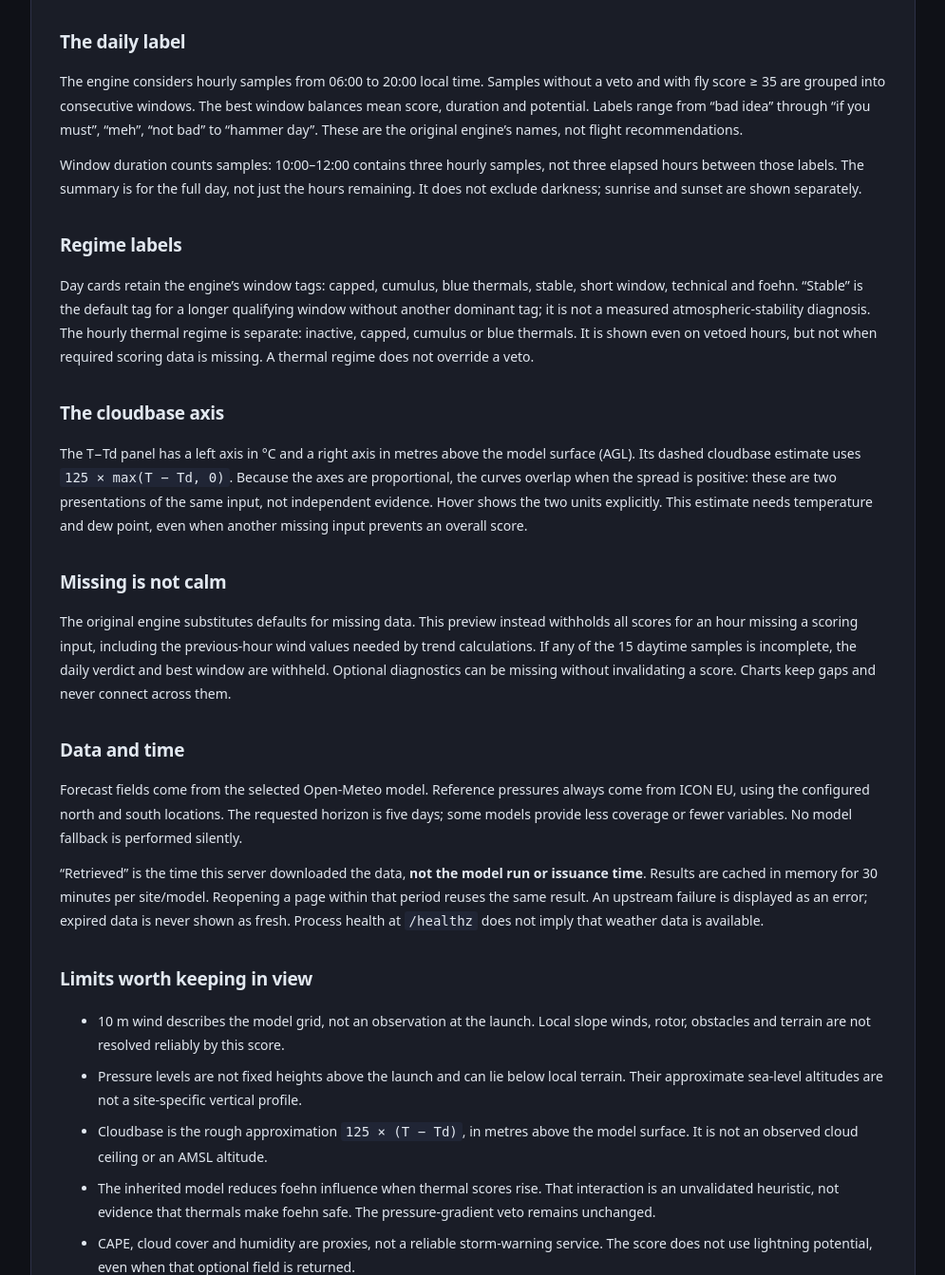
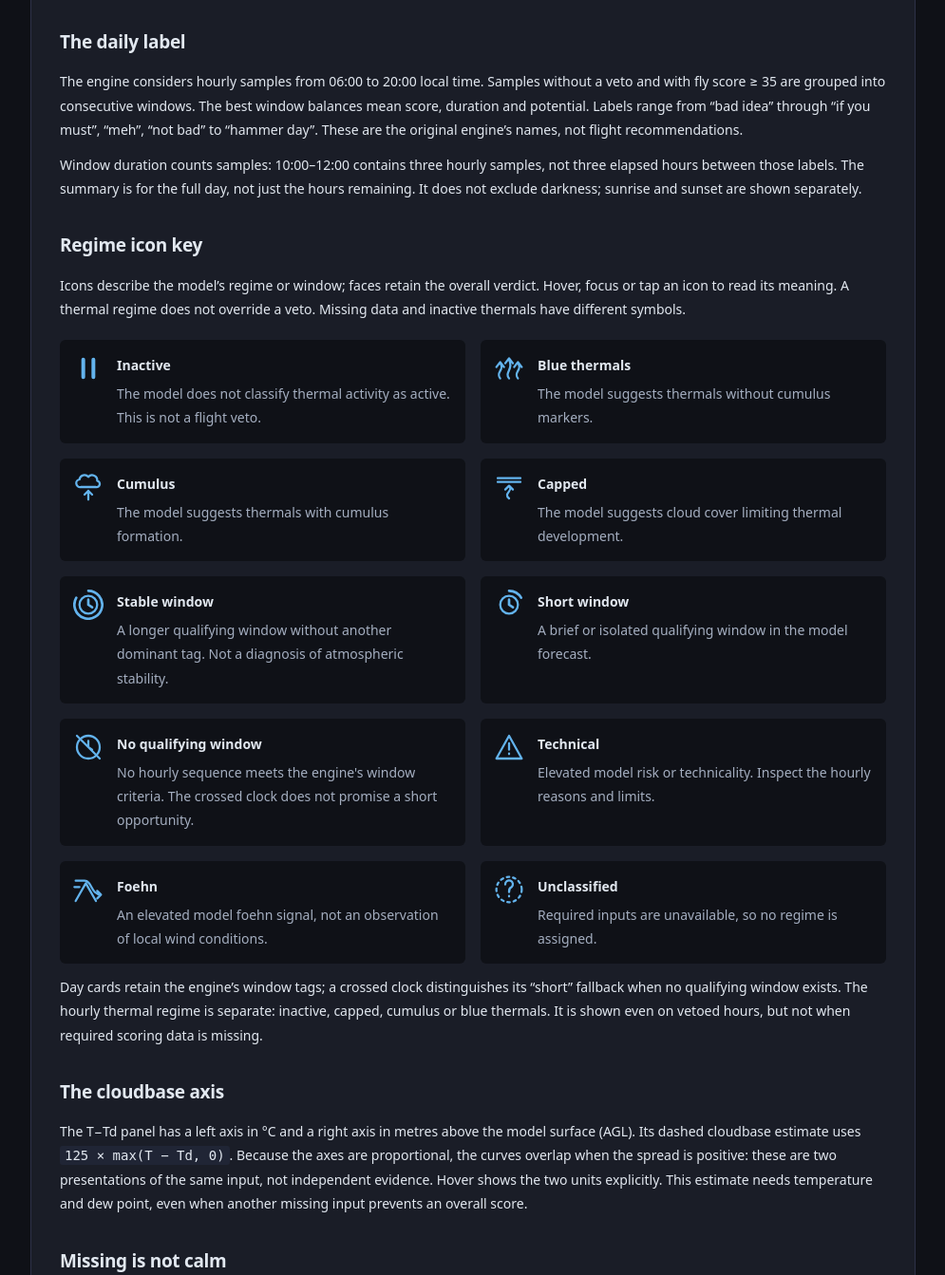
Before and after one commit to that-ugly-cat/bombometro, a FastAPI app: page /guide in a window 1280 px wide. Shown: the part 864-2207 px from the top of the page at 95% size, without its empty margins (142-1137 px from the left). Run offline with FastAPI, Linux system fonts and the light colour scheme.

Commit message:
Replace regime labels with accessible SVG icons
Add a shared icon key, distinguish no-window fallback, and keep touch and keyboard explanations separate from forecast navigation. 108 tests and live Chromium checks pass.

Ono · dedalo · gpt-6-astra-fast

```diff
--- a/static/app.js
+++ b/static/app.js
@@ -25,7 +25,7 @@ function openHour() {
 }
 window.addEventListener("hashchange", openHour);
 openHour();
-document.querySelectorAll('.hour[href^="#hour-"]').forEach(link => {
+document.querySelectorAll('.hour-link[href^="#hour-"]').forEach(link => {
   link.addEventListener("click", () => {
     const target = document.getElementById(link.hash.slice(1));
     if (target) target.open = true;
@@ -94,7 +94,16 @@ document.querySelectorAll(".chart-card").forEach(card => {
     }
     const regime = document.createElement("p");
     regime.className = "tooltip-regime";
-    regime.textContent = `Thermal regime: ${hour.regime}`;
+    const icon = document.createElementNS("http://www.w3.org/2000/svg", "svg");
+    icon.setAttribute("class", "regime-icon");
+    icon.setAttribute("viewBox", "0 0 24 24");
+    icon.setAttribute("aria-hidden", "true");
+    const use = document.createElementNS("http://www.w3.org/2000/svg", "use");
+    use.setAttribute("href", `${data.regime_sprite}#${hour.regime_info.key}`);
+    icon.append(use);
+    const explanation = document.createElement("span");
+    explanation.textContent = `${hour.regime_info.label}. ${hour.regime_info.description}`;
+    regime.append(icon, explanation);
     tooltip.append(regime);
     tooltip.hidden = false;
     crosshair.setAttribute("x1", hour.x);
@@ -142,3 +151,69 @@ document.addEventListener("pointerdown", event => {
   if (!event.target.closest(".chart-card") && dismissActiveChart) dismissActiveChart();
 });
 window.addEventListener("resize", () => { if (dismissActiveChart) dismissActiveChart(); });
+
+// Regime controls are siblings of navigation links, never buttons inside links.
+const regimeHelp = document.getElementById("regime-help");
+if (regimeHelp) {
+  let active = null;
+  let pinned = false;
+  let hideTimer;
+  let anchorTop = 0;
+  let anchorLeft = 0;
+  function hideRegime() {
+    clearTimeout(hideTimer);
+    if (active) active.setAttribute("aria-expanded", "false");
+    active = null;
+    pinned = false;
+    regimeHelp.hidden = true;
+  }
+  function showRegime(button) {
+    clearTimeout(hideTimer);
+    if (dismissActiveChart) dismissActiveChart();
+    if (active && active !== button) hideRegime();
+    active = button;
+    regimeHelp.querySelector("strong").textContent = button.dataset.regimeLabel;
+    regimeHelp.querySelector("p").textContent = button.dataset.regimeDescription;
+    regimeHelp.hidden = false;
+    button.setAttribute("aria-expanded", "true");
+    const box = button.getBoundingClientRect();
+    anchorTop = box.top;
+    anchorLeft = box.left;
+    const left = Math.max(12, Math.min(innerWidth - regimeHelp.offsetWidth - 12, box.left));
+    const below = box.bottom + 6;
+    const top = below + regimeHelp.offsetHeight <= innerHeight - 12 ? below :
+      Math.max(12, box.top - regimeHelp.offsetHeight - 6);
+    regimeHelp.style.left = `${left}px`;
+    regimeHelp.style.top = `${top}px`;
+  }
+  function delayedHide() {
+    if (!pinned && !active?.matches(":focus-visible")) hideTimer = setTimeout(hideRegime, 150);
+  }
+  document.querySelectorAll("button[data-regime]").forEach(button => {
+    button.addEventListener("pointerenter", event => {
+      if (event.pointerType !== "touch") showRegime(button);
+    });
+    button.addEventListener("pointermove", event => {
+      if (event.pointerType !== "touch" && (active !== button || regimeHelp.hidden)) showRegime(button);
+    });
+    button.addEventListener("pointerleave", delayedHide);
+    button.addEventListener("focus", () => showRegime(button));
+    button.addEventListener("blur", () => { if (!pinned) hideRegime(); });
+    button.addEventListener("click", () => {
+      if (active === button && pinned) hideRegime();
+      else { showRegime(button); pinned = true; }
+    });
+  });
+  regimeHelp.addEventListener("pointerenter", () => clearTimeout(hideTimer));
+  regimeHelp.addEventListener("pointerleave", delayedHide);
+  document.addEventListener("pointerdown", event => {
+    if (!event.target.closest("button[data-regime], #regime-help")) hideRegime();
+  });
+  document.addEventListener("keydown", event => { if (event.key === "Escape") hideRegime(); });
+  window.addEventListener("resize", hideRegime);
+  window.addEventListener("scroll", () => {
+    if (!active) return;
+    const box = active.getBoundingClientRect();
+    if (Math.abs(box.top - anchorTop) > 1 || Math.abs(box.left - anchorLeft) > 1) hideRegime();
+  }, {passive: true});
+}
--- a/static/style.css
+++ b/static/style.css
@@ -63,18 +63,30 @@ select { display: block; width: 100%; min-height: 42px; margin-top: 6px; padding
 .day-card.selected { border-color: var(--accent); box-shadow: inset 0 3px var(--accent); }
 .day-date { display: flex; justify-content: space-between; font-size: 12px; color: var(--muted); }
 .day-date span { font-size: 10px; }
-.day-card > strong { font-size: 13px; line-height: 1.3; min-height: 34px; }
+.day-verdict { font-size: 13px; line-height: 1.3; min-height: 34px; font-weight: 650; }
+.day-link { text-decoration: none; }
+.day-link::after, .hour-link::after { content: ""; position: absolute; inset: 0; border-radius: inherit; }
+.day-link:focus-visible::after, .hour-link:focus-visible::after { outline: 2px solid var(--focus); outline-offset: 2px; }
 .day-verdict { display: flex; align-items: center; gap: 6px; }
 .verdict-face { width: 23px; height: 23px; flex: 0 0 auto; fill: none; stroke: currentColor; stroke-width: 1.6; stroke-linecap: round; stroke-linejoin: round; }
 .verdict-face .face-eye { fill: currentColor; stroke: none; }
 .verdict { display: flex; align-items: center; gap: 12px; }
 .verdict .verdict-face { width: 40px; height: 40px; }
-.regime-badge { display: inline-block; align-self: flex-start; width: fit-content; padding: 2px 7px; border: 1px solid var(--border); border-radius: 4px; font-size: 10px; font-weight: 550; color: var(--muted); background: var(--raised); }
+.regime-badge { display: inline-flex; align-self: flex-start; align-items: center; justify-content: center; width: 34px; height: 34px; padding: 5px; border: 1px solid var(--border); border-radius: 5px; color: var(--muted); background: var(--raised); position: relative; z-index: 1; }
+.regime-badge:hover, .regime-badge[aria-expanded="true"] { border-color: var(--accent); }
+.regime-icon { display: block; width: 24px; height: 24px; flex-shrink: 0; fill: none; stroke: currentColor; stroke-width: 1.7; stroke-linecap: round; stroke-linejoin: round; }
+.regime-inline { display: inline-flex; color: var(--muted); }
+.regime-help { position: fixed; z-index: 30; width: 280px; max-width: calc(100vw - 24px); max-height: calc(100vh - 24px); overflow: auto; background: var(--card); color: var(--text); border: 1px solid var(--muted); border-radius: 7px; padding: 14px; font-size: 12px; }
+.regime-help p, .regime-explanation { color: var(--muted); font-size: 12px; }
+.regime-key-grid { display: grid; grid-template-columns: repeat(2, minmax(0, 1fr)); gap: 16px; margin-top: 20px; }
+.regime-key-entry { display: flex; gap: 14px; padding: 14px; background: var(--bg); border-radius: 6px; }
+.regime-key-entry .regime-icon { width: 32px; height: 32px; color: var(--accent); }
+.regime-key-entry p { margin-top: 5px; color: var(--muted); }
 .regime-cumulus, .regime-blue { color: var(--accent); }
 .regime-cap, .regime-capped, .regime-technical { color: var(--warning); }
 .regime-foehn { color: var(--danger); }
 .day-overview .regime-badge { margin-top: 12px; }
-.hour-regime { border-top: 1px solid var(--border); padding-top: 6px; min-height: 24px; overflow-wrap: anywhere; }
+.hour-regime { align-self: center; width: 32px; height: 32px; padding: 4px; }
 .day-score { font-size: 28px; line-height: 1; letter-spacing: -1px; font-variant-numeric: tabular-nums; }
 .day-score small { font-size: 11px; letter-spacing: 0; color: var(--muted); margin-left: 5px; }
 .day-window { font-size: 10px; color: var(--muted); }
@@ -95,7 +107,9 @@ select { display: block; width: 100%; min-height: 42px; margin-top: 6px; padding
 .section-heading > .muted { font-size: 11px; }
 .timeline { display: grid; grid-template-columns: repeat(15, minmax(0, 1fr)); gap: 5px; margin-top: 20px; }
 .hour { text-decoration: none; color: var(--text); background: var(--raised); border-radius: 5px; padding: 10px 2px; text-align: center; display: flex; flex-direction: column; gap: 7px; border-bottom: 2px solid var(--muted); }
-.hour > span { font-size: 10px; }.hour strong { font-size: 20px; line-height: 1.2; }.hour small { font-size: 8px; }
+.hour { position: relative; }
+.hour-link { color: inherit; text-decoration: none; display: flex; flex-direction: column; gap: 7px; }
+.hour-link > span { font-size: 10px; }.hour strong { font-size: 20px; line-height: 1.2; }.hour small { font-size: 8px; }
 .hour.blocked { background: var(--danger-bg); color: var(--danger); border-color: var(--danger); }
 .hour.promising { background: var(--good-bg); color: var(--good); border-color: var(--good); }
 .hour.marginal { background: var(--warning-bg); color: var(--warning); border-color: var(--warning); }
@@ -126,7 +140,7 @@ dt { color: var(--muted); }dd { margin: 0; }
 .secondary-line { stroke-dasharray: 7 5; stroke-width: 2.5; }
 .dual-primary-line { stroke-width: 4; }
 .swatch-dashed { background: none; border-top: 2px dashed currentColor; }
-.tooltip-regime { margin-top: 8px; padding-top: 6px; border-top: 1px solid var(--border); color: var(--muted); font-size: 10px; }
+.tooltip-regime { display: flex; align-items: flex-start; gap: 8px; margin-top: 8px; padding-top: 6px; border-top: 1px solid var(--border); color: var(--muted); font-size: 10px; }
 .data-line { fill: none; stroke: currentColor; stroke-width: 2; vector-effect: non-scaling-stroke; }
 .data-point { fill: currentColor; stroke: var(--card); stroke-width: 1; }
 .c1 { color: var(--c1); }.c2 { color: var(--c2); }.c3 { color: var(--c3); }.c4 { color: var(--c4); }.c5 { color: var(--c5); }.c6 { color: var(--c6); }
@@ -205,7 +219,7 @@ code { background: var(--raised); padding: 2px 5px; border-radius: 3px; overflow
   .topbar-inner { padding: 0 16px; }.topbar nav { gap: 12px; }.lab-badge { display: none; }
   .day-card { padding: 12px 9px; }.day-score { font-size: 24px; }.day-date span { display: none; }
   .timeline { grid-template-columns: repeat(8, minmax(0, 1fr)); gap: 6px; }
-  .hour small { font-size: 10px; }.hour > span { font-size: 11px; }
+  .hour small { font-size: 10px; }.hour-link > span { font-size: 11px; }
   .chart-grid { grid-template-columns: minmax(0, 1fr); }.chart-card { padding: 20px; }
   .feature-grid { grid-template-columns: minmax(0, 1fr); }
   .controls { grid-template-columns: repeat(2, minmax(0, 1fr)); }.controls > button { grid-column: 1 / -1; }.control-note { text-align: center; }
@@ -216,10 +230,10 @@ code { background: var(--raised); padding: 2px 5px; border-radius: 3px; overflow
   .topbar { height: auto; min-height: 56px; }.topbar-inner { flex-wrap: wrap; padding-top: 10px; padding-bottom: 10px; gap: 10px; }.topbar nav { width: 100%; justify-content: space-between; }
   main.container { padding-top: 26px; }.page-heading { margin-bottom: 20px; }
   .day-grid { grid-template-columns: repeat(2, minmax(0, 1fr)); }.day-card:last-child:nth-child(odd) { grid-column: 1 / -1; }
-  .day-card { padding: 14px; gap: 8px; }.day-card > strong { min-height: 0; }.day-date span { display: inline; }
+  .day-card { padding: 14px; gap: 8px; }.day-card .day-verdict { min-height: 0; }.day-date span { display: inline; }
   .day-overview { grid-template-columns: minmax(0, 1fr); padding: 20px; }.summary-score { border-left: 0; border-top: 1px solid var(--border); padding: 16px 0 0; }.summary-score strong { font-size: 40px; }
   .timeline { grid-template-columns: repeat(5, minmax(0, 1fr)); }
-  .config-grid, .component-grid, .raw-grid { grid-template-columns: minmax(0, 1fr); }
+  .config-grid, .component-grid, .raw-grid, .regime-key-grid { grid-template-columns: minmax(0, 1fr); }
   .configuration summary .muted { display: block; margin: 8px 0 0; }
   .hour-detail summary { flex-wrap: wrap; gap: 8px; }.hour-reason { flex-basis: 100%; order: 2; }
   .guide { padding: 20px; }.guide dl { grid-template-columns: minmax(0, 1fr); }.guide dt { margin-top: 10px; font-weight: 600; }
--- a/templates/chart.html
+++ b/templates/chart.html
@@ -14,7 +14,7 @@
   </svg>
   <div class="chart-tooltip" id="chart-tooltip-{{ chart_index }}" role="tooltip" hidden></div>
   </div>
-  <script type="application/json" class="chart-hover-data">{{ {'unit':chart.unit, 'hours':chart.hover, 'left':chart.left, 'right':chart.right, 'secondary':chart.secondary}|tojson }}</script>
+  <script type="application/json" class="chart-hover-data">{{ {'unit':chart.unit, 'hours':chart.hover, 'left':chart.left, 'right':chart.right, 'secondary':chart.secondary, 'regime_sprite':'/static/regimes.svg?v=' ~ asset_version}|tojson }}</script>
   <span class="sr-only chart-announcement" role="status" aria-live="polite"></span>
   {% if chart.note %}<p class="chart-note">{{ chart.note }}</p>{% endif %}
 </section>
--- a/templates/guide.html
+++ b/templates/guide.html
@@ -1,4 +1,5 @@
 {% extends "base.html" %}
+{% from "regime_icon.html" import symbol %}
 {% block title %}How it works{% endblock %}
 {% block content %}
 <div class="page-heading"><div><p class="eyebrow">METHOD / LIMITS / PROVENANCE</p><h1>What the numbers mean</h1></div></div>
@@ -10,7 +11,9 @@
   <p><code>Fly score = clamp(potential − risk penalty − foehn penalty, 0, 100)</code></p>
   <dl><dt>Launch</dt><dd>Wind direction, speed, gust spread and low cloud.</dd><dt>Upper wind</dt><dd>Wind at 925, 850, 800 and 700 hPa, with penalties for strong flow and changes between levels.</dd><dt>Thermal</dt><dd>Solar radiation, sunshine duration, cloud, temperature–dewpoint spread and CAPE, reduced by surface wind and low-level shear.</dd><dt>Risk</dt><dd><strong>Higher is worse.</strong> Convective proxies, precipitation, humidity, gust strength and hourly wind increases. Its penalty is 20% of the risk score.</dd><dt>Foehn</dt><dd><strong>Higher is worse.</strong> Pressure gradient, northerly winds and vertical wind structure. The adjusted score produces a penalty from 0 to 25 points.</dd></dl>
   <h2>The daily label</h2><p>The engine considers hourly samples from 06:00 to 20:00 local time. Samples without a veto and with fly score ≥ 35 are grouped into consecutive windows. The best window balances mean score, duration and potential. Labels range from “bad idea” through “if you must”, “meh”, “not bad” to “hammer day”. These are the original engine’s names, not flight recommendations.</p><p>Window duration counts samples: 10:00–12:00 contains three hourly samples, not three elapsed hours between those labels. The summary is for the full day, not just the hours remaining. It does not exclude darkness; sunrise and sunset are shown separately.</p>
-  <h2>Regime labels</h2><p>Day cards retain the engine’s window tags: capped, cumulus, blue thermals, stable, short window, technical and foehn. “Stable” is the default tag for a longer qualifying window without another dominant tag; it is not a measured atmospheric-stability diagnosis. The hourly thermal regime is separate: inactive, capped, cumulus or blue thermals. It is shown even on vetoed hours, but not when required scoring data is missing. A thermal regime does not override a veto.</p>
+  <h2 id="regime-symbols">Regime icon key</h2><p>Icons describe the model’s regime or window; faces retain the overall verdict. Hover, focus or tap an icon to read its meaning. A thermal regime does not override a veto. Missing data and inactive thermals have different symbols.</p>
+  <div class="regime-key-grid">{% for key in regimes %}{% set info = regime_info(key) %}<div class="regime-key-entry">{{ symbol(info) }}<div><h3>{{ info.label }}</h3><p>{{ info.description }}</p></div></div>{% endfor %}</div>
+  <p>Day cards retain the engine’s window tags; a crossed clock distinguishes its “short” fallback when no qualifying window exists. The hourly thermal regime is separate: inactive, capped, cumulus or blue thermals. It is shown even on vetoed hours, but not when required scoring data is missing.</p>
   <h2>The cloudbase axis</h2><p>The T−Td panel has a left axis in °C and a right axis in metres above the model surface (AGL). Its dashed cloudbase estimate uses <code>125 × max(T − Td, 0)</code>. Because the axes are proportional, the curves overlap when the spread is positive: these are two presentations of the same input, not independent evidence. Hover shows the two units explicitly. This estimate needs temperature and dew point, even when another missing input prevents an overall score.</p>
   <h2>Missing is not calm</h2><p>The original engine substitutes defaults for missing data. This preview instead withholds all scores for an hour missing a scoring input, including the previous-hour wind values needed by trend calculations. If any of the 15 daytime samples is incomplete, the daily verdict and best window are withheld. Optional diagnostics can be missing without invalidating a score. Charts keep gaps and never connect across them.</p>
   <h2 id="data">Data and time</h2><p>Forecast fields come from the selected Open-Meteo model. Reference pressures always come from ICON EU, using the configured north and south locations. The requested horizon is five days; some models provide less coverage or fewer variables. No model fallback is performed silently.</p><p>“Retrieved” is the time this server downloaded the data, <strong>not the model run or issuance time</strong>. Results are cached in memory for 30 minutes per site/model. Reopening a page within that period reuses the same result. An upstream failure is displayed as an error; expired data is never shown as fresh. Process health at <code>/healthz</code> does not imply that weather data is available.</p>
--- /dev/null
+++ b/templates/regime_icon.html
@@ -0,0 +1,8 @@
+{% macro symbol(info) -%}
+<svg class="regime-icon" viewBox="0 0 24 24" aria-hidden="true" focusable="false"><use href="/static/regimes.svg?v={{ asset_version }}#{{ info.key }}"/></svg>
+{%- endmacro %}
+
+{% macro badge(code, has_window=true, extra_class='') -%}
+{% set info = regime_info(code, has_window) %}
+<button type="button" class="regime-badge regime-{{ info.key }} {{ extra_class }}" aria-label="{{ info.label }}. {{ info.description }}" aria-describedby="regime-help" aria-expanded="false" data-regime="{{ info.key }}" data-regime-label="{{ info.label }}" data-regime-description="{{ info.description }}">{{ symbol(info) }}</button>
+{%- endmacro %}
--- a/web.py
+++ b/web.py
@@ -11,6 +11,7 @@ from fastapi.staticfiles import StaticFiles
 from fastapi.templating import Jinja2Templates
 
 from charts import day_charts, wind_table, regime_label
+from regimes import REGIMES, regime_info
 from core import HOURLY_VARS, SITE_PRESETS, get_sun_times, wind_dir_label
 from forecast import MODELS, ForecastCache, ForecastError, make_site
 
@@ -43,7 +44,8 @@ def tone(verdict):
 
 templates.env.filters.update(fmt=fmt)
 templates.env.globals.update(asset_version=ASSET_VERSION, tone=tone,
-                             wind_dir_label=wind_dir_label, regime_label=regime_label)
+                             wind_dir_label=wind_dir_label, regime_label=regime_label,
+                             regime_info=regime_info, regimes=REGIMES)
 
 
 @app.middleware("http")
```
Also changed, not shown: TESTING.md (+27 -0 lines), charts.py (+2 -10 lines), regimes.py (added, +32 -0 lines), templates/app.html (+14 -10 lines), tests/browser_check.py (+41 -5 lines), tests/test_web.py (+49 -0 lines), README.md, static/regimes.svg (added).
